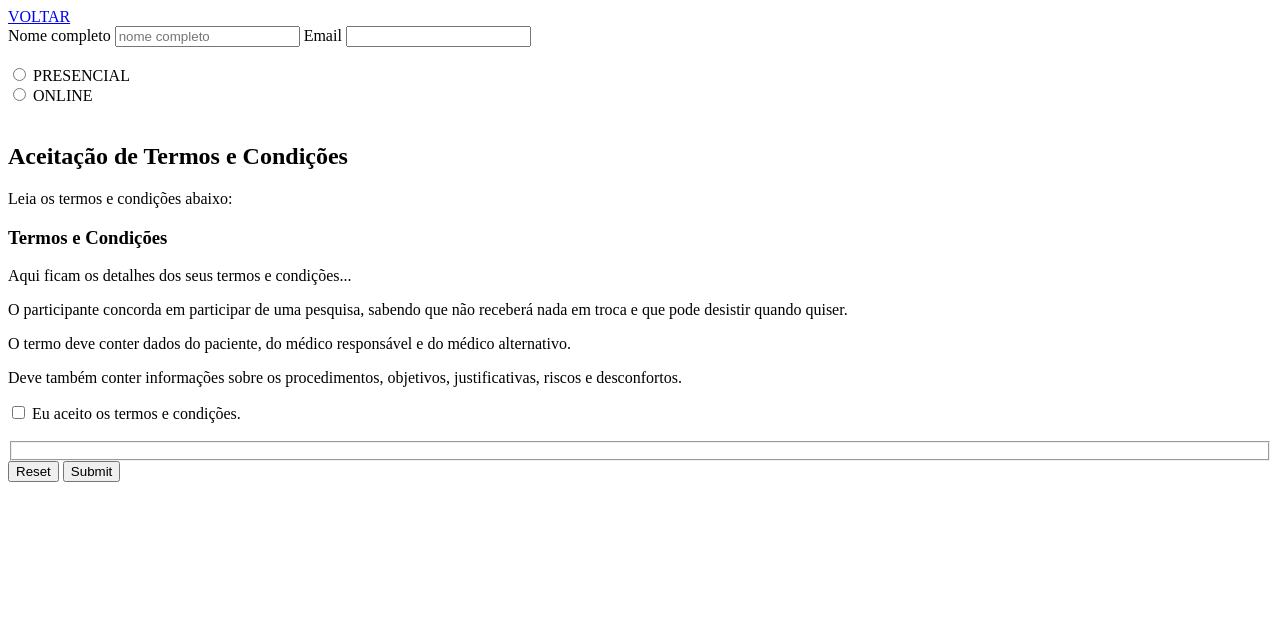
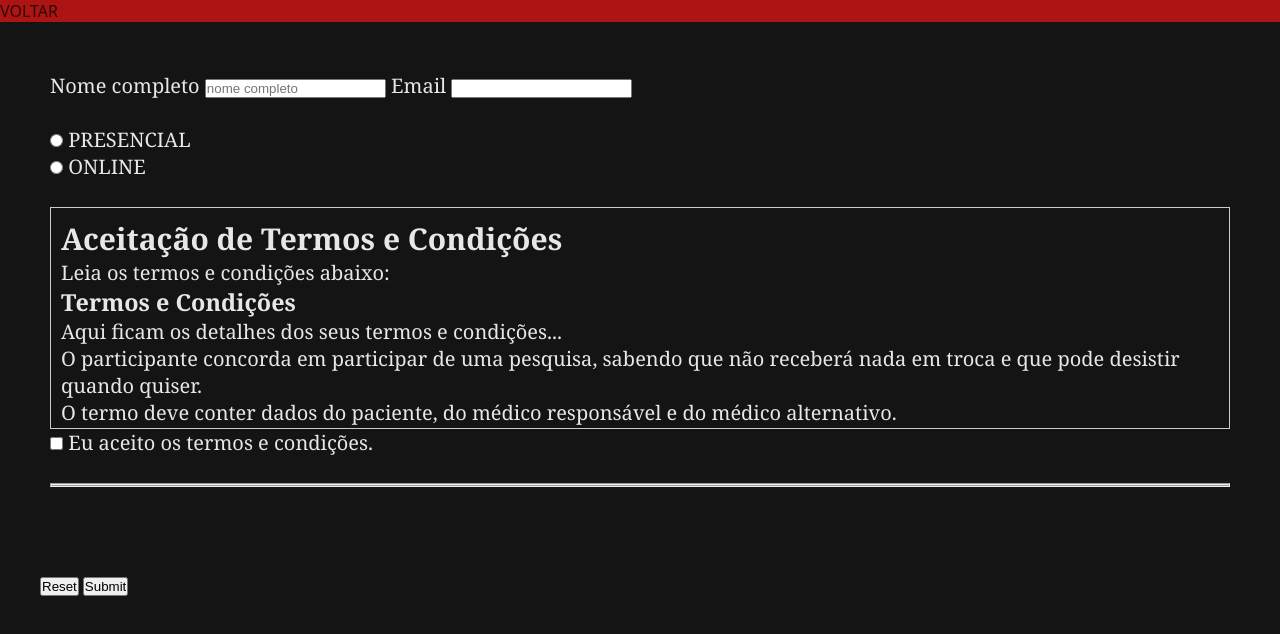
Before and after one commit to DaviLpz777/TechConnect, a plain HTML site: page palestrantes.html/formulario.html in a window 1280 px wide. Drawn offline with Linux system fonts and the light colour scheme; files that its build step writes are made by us from their sources; the site is published under a folder, as on GitHub Pages, so addresses that start at the root find nothing; a web font is replaced by a local one.

Commit message:
Update formulario.html

```diff
--- a/palestrantes.html/formulario.html
+++ b/palestrantes.html/formulario.html
@@ -4,12 +4,12 @@
   <meta charset="UTF-8">
   <meta name="viewport" content="width=device-width, initial-scale=1.0">
   <title>formulario</title>
-  <link rel="stylesheet" href="/Style.css">
+  <link rel="stylesheet" href="Style.css">
 </head>
 <body>
   <div class="navbar">
     <div class="home">
-      <a href="/index.html">VOLTAR</a>
+      <a href="index.html">VOLTAR</a>
     </div>
   </div>
   <div class="form">
@@ -33,7 +33,7 @@
          <p>Deve também conter informações sobre os procedimentos, objetivos, justificativas, riscos e desconfortos. </p>
     </div>
 
-    <form action="/enviar" method="POST">
+    <form action="enviar" method="POST">
         <label for="aceite">
             <input type="checkbox" id="aceite" name="aceite" required>
             Eu aceito os termos e condições.
```
